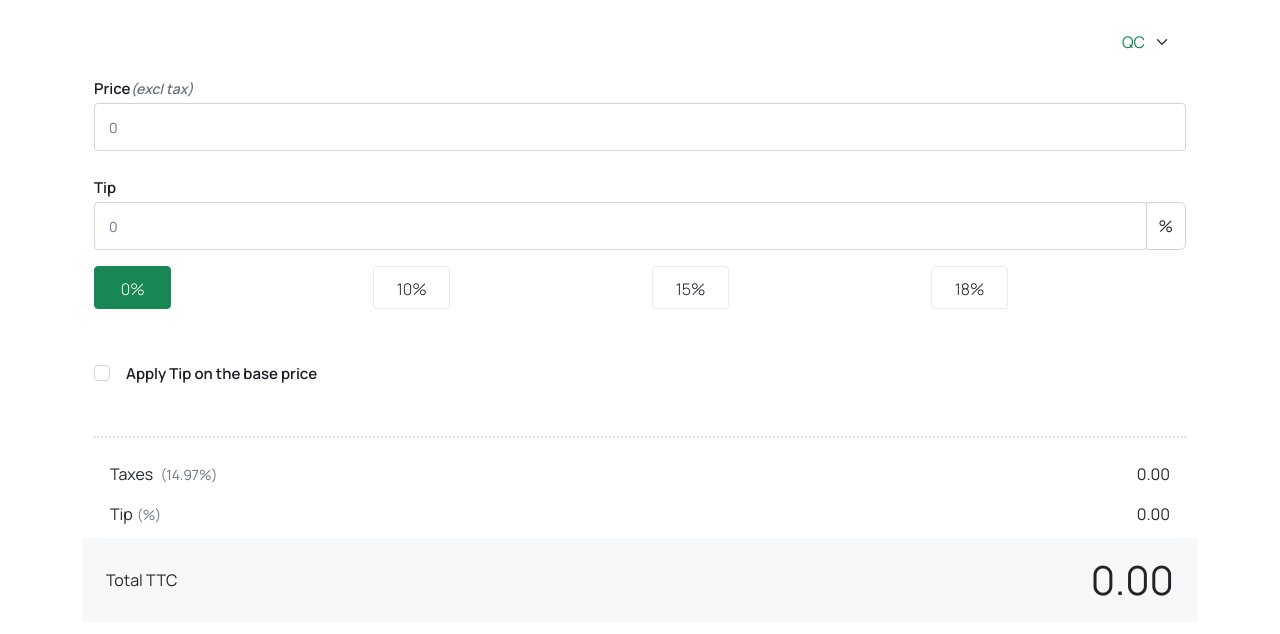
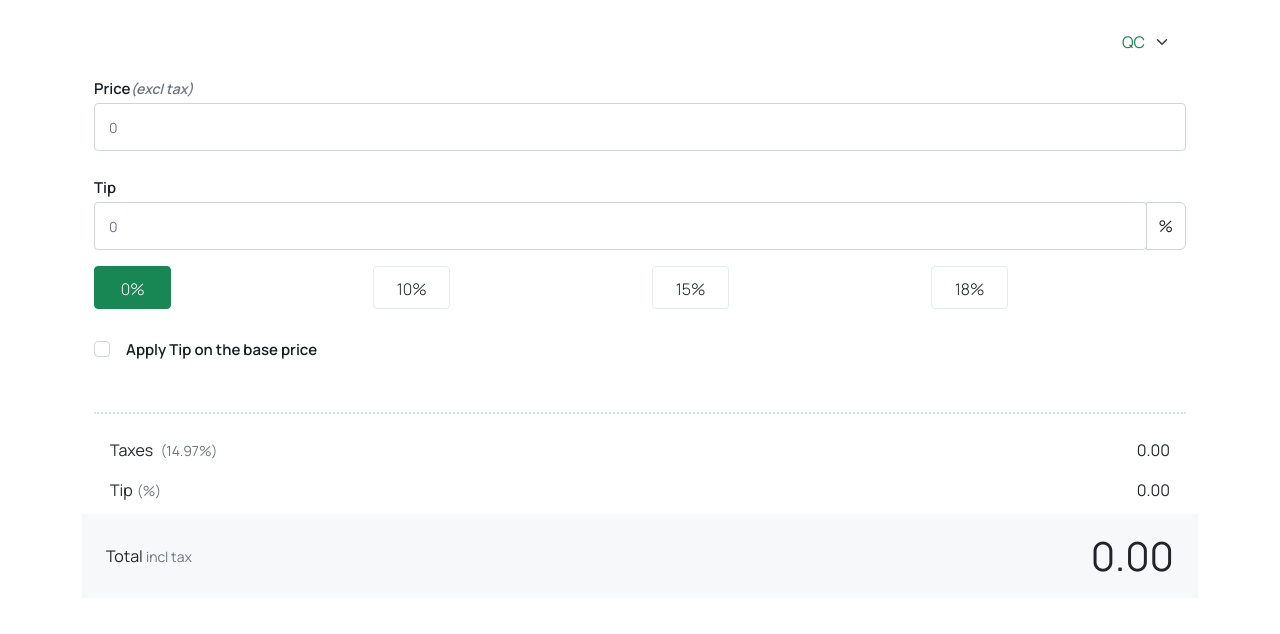
Before and after one commit to cfenoh/calculator, a React (Vite) app: page / in a window 1280 px wide. Shown: the top 634 px of the page. Built offline with nearby package versions, Linux system fonts and the light colour scheme.

Commit message:
little ui fixes

```diff
--- a/src/Form.tsx
+++ b/src/Form.tsx
@@ -121,7 +121,7 @@ export default function Form() {
             })}
           </Row>
         </FormGroup>
-        <FormGroup check className={"mt-5"}>
+        <FormGroup check className={"mt-4"}>
           <Input
             type="checkbox"
             id={"shouldApplyTipOnBasePrice"}
@@ -152,7 +152,9 @@ export default function Form() {
         </ListGroupItem>
       </ListGroup>
       <Row className={"total-result mt-1 align-items-center"}>
-        <Col className={"col-xs-2"}>Total TTC</Col>
+        <Col className={"col-xs-2"}>
+          Total <span className={"text-muted fs-0"}>incl tax</span>
+        </Col>
         <Col className={"text-end fs-1"}>{total}</Col>
       </Row>
     </Container>
```
